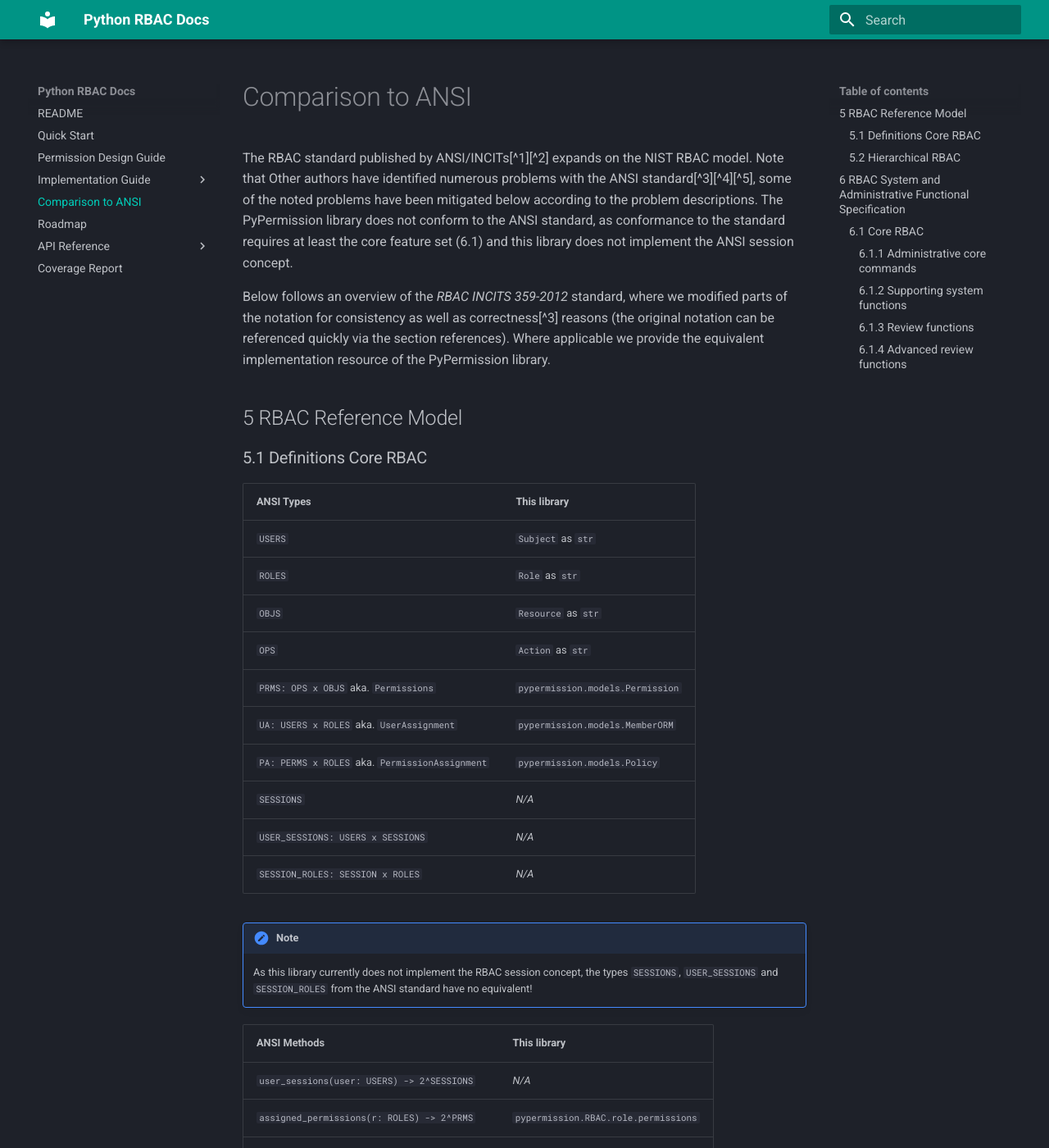
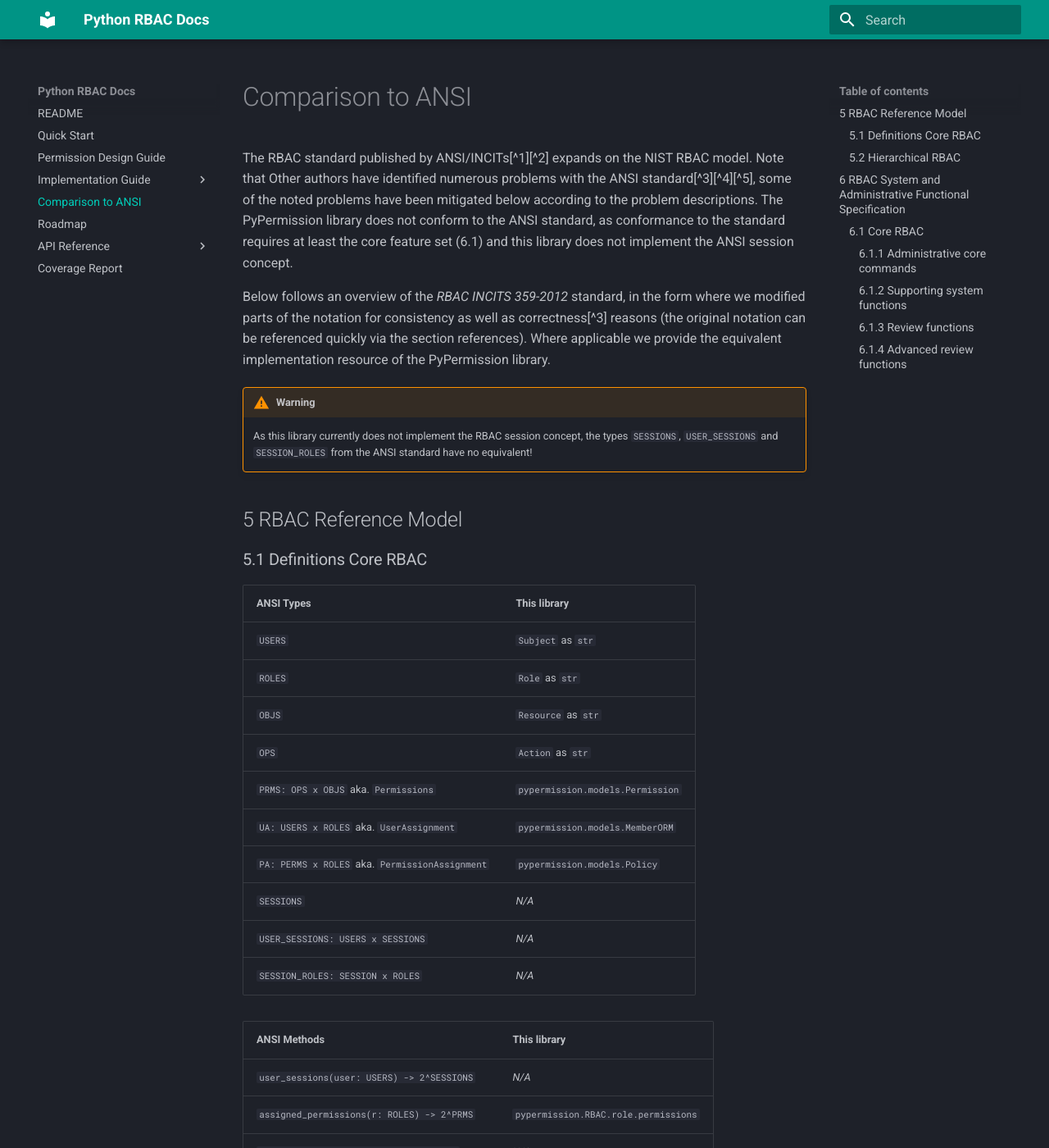
Before and after one commit to DigonIO/pypermission, an MkDocs documentation site: the page built from docs/docs/ansi.md, in a window 1280 px wide and 1400 px high. Shown: the whole window at 82% size. Built offline with MkDocs 1.6.1 and Material for MkDocs 9.7.7, drawn with Linux system fonts in a browser that asks for light colours; some of the changed lines change nothing that is shown.

Commit message:
WIP doc ANSI

```diff
--- a/docs/docs/ansi.md
+++ b/docs/docs/ansi.md
@@ -6,7 +6,11 @@
 The PyPermission library does not conform to the ANSI standard, as conformance to the
 standard requires at least the core feature set (6.1) and this library does not implement the ANSI session concept.
 
-Below follows an overview of the _RBAC INCITS 359-2012_ standard, where we modified parts of the notation for consistency as well as correctness[^3] reasons (the original notation can be referenced quickly via the section references). Where applicable we provide the equivalent implementation resource of the PyPermission library.
+Below follows an overview of the _RBAC INCITS 359-2012_ standard, in the form where we modified parts of the notation for consistency as well as correctness[^3] reasons (the original notation can be referenced quickly via the section references). Where applicable we provide the equivalent implementation resource of the PyPermission library.
+
+!!! warning
+
+    As this library currently does not implement the RBAC session concept, the types `SESSIONS`, `USER_SESSIONS` and `SESSION_ROLES` from the ANSI standard have no equivalent!
 
 ## 5 RBAC Reference Model
 
@@ -24,10 +28,6 @@
 | `SESSIONS`                                       | _N/A_                            |
 | `USER_SESSIONS: USERS x SESSIONS`                | _N/A_                            |
 | `SESSION_ROLES: SESSION x ROLES`                 | _N/A_                            |
-
-!!! note
-
-    As this library currently does not implement the RBAC session concept, the types `SESSIONS`, `USER_SESSIONS` and `SESSION_ROLES` from the ANSI standard have no equivalent!
 
 | ANSI Methods                                 | This library                         |
 | -------------------------------------------- | ------------------------------------ |
@@ -47,7 +47,6 @@
 | -------------------------------------------- | ------------------------------------ |
 | `authorized_users(r: ROLES) -> 2^USERS`      | `TODO`                               |
 | `authorized_permissions(r: ROLES) -> 2^PRMS` | `pypermission.RBAC.role.permissions` |
-
 
 ## 6 RBAC System and Administrative Functional Specification
 
```
